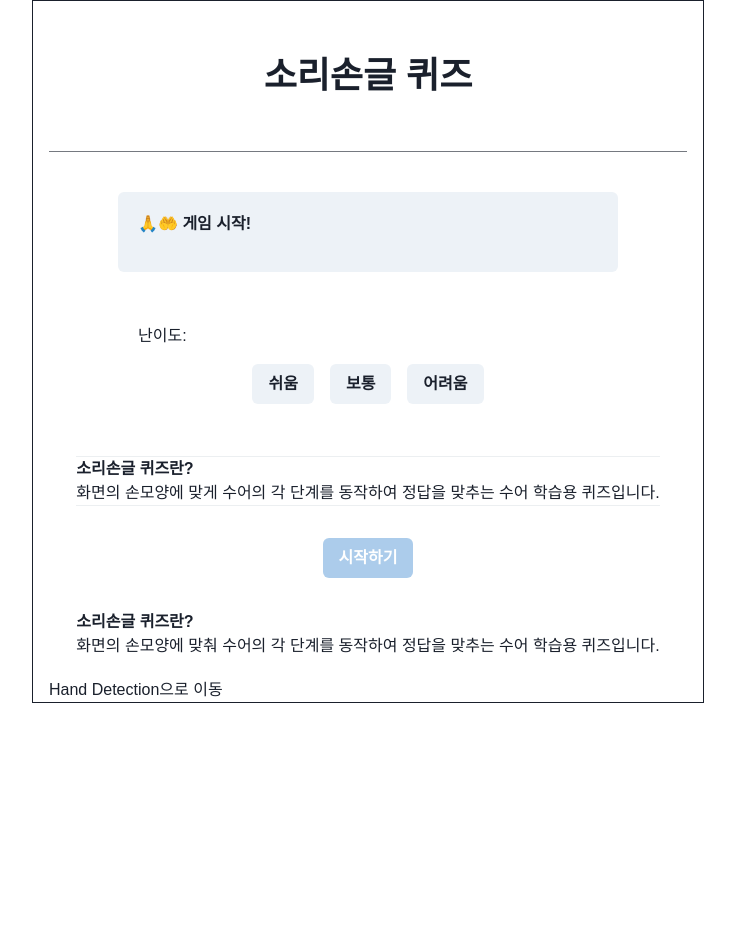
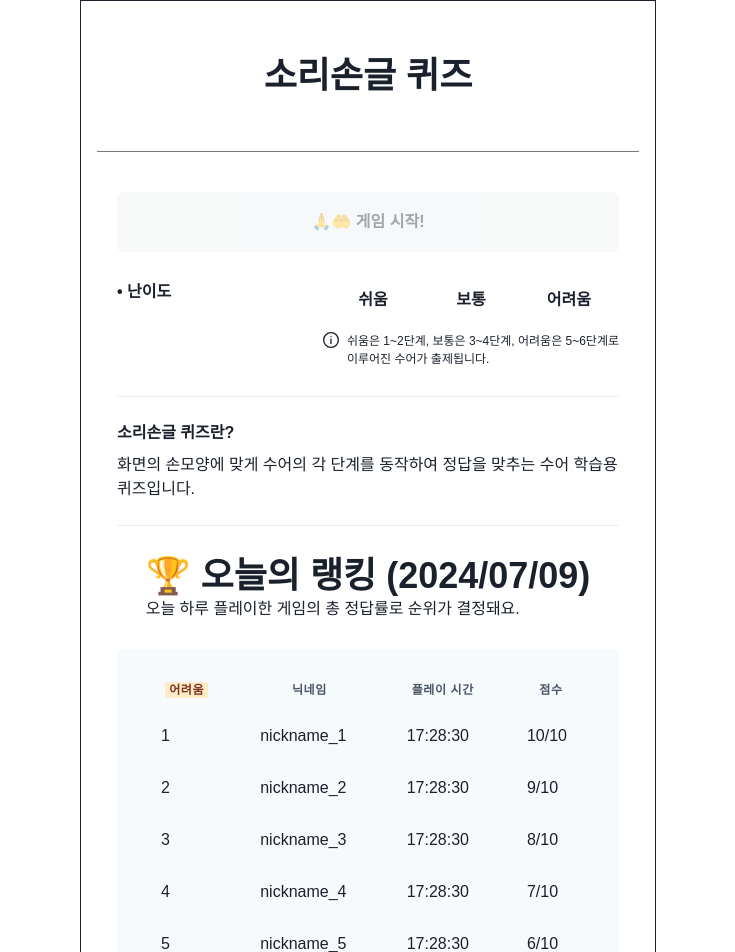
Before and after one commit to sign-muscat/frontSign, a React (Create React App) app: page / in a window 1280 px wide. Shown: the top 952 px of the page, without its empty margins (272-1007 px from the left). Before the commit the page ends 800 px from the top, so only its background shows below. Built offline with nearby package versions, Linux system fonts and the light colour scheme; a web font is replaced by a local one.

Commit message:
chose: main page design...

```diff
--- a/src/HandDetection.js
+++ b/src/HandDetection.js
@@ -1,5 +1,5 @@
 import React, { useRef, useState, useEffect } from 'react';
-import { Box, VStack, Heading, Text, Button, Image, Progress } from '@chakra-ui/react';
+import { Box, VStack, Text, Button, Image, Progress } from '@chakra-ui/react';
 import Webcam from 'react-webcam';
 import { Hands } from '@mediapipe/hands';
 import * as cam from '@mediapipe/camera_utils';
--- /dev/null
+++ b/src/components/item/RankTableItem.js
@@ -0,0 +1,16 @@
+import {Td, Tr} from "@chakra-ui/react";
+
+function RankTableItem ({rankNo, nickname, playtime, score}) {
+    return(
+        <>
+            <Tr>
+                <Td border={0}>{rankNo}</Td>
+                <Td border={0}>{nickname}</Td>
+                <Td border={0}>{playtime}</Td>
+                <Td border={0}>{score}</Td>
+            </Tr>
+        </>
+    );
+}
+
+export default RankTableItem;
--- /dev/null
+++ b/src/components/table/RankTable.js
@@ -0,0 +1,64 @@
+import {Badge, Table, Tbody, Td, Th, Thead, Tr} from "@chakra-ui/react";
+import RankTableItem from "../item/RankTableItem";
+import React from "react";
+
+function RankTable ({difficulty}) {
+
+    //test 데이터
+    const rankData = [
+        {
+            rankNo : 1,
+            nickname: "nickname_1",
+            playtime: '17:28:30',
+            score: "10/10"
+        },
+        {
+            rankNo : 2,
+            nickname: "nickname_2",
+            playtime: '17:28:30',
+            score: "9/10"
+        },
+        {
+            rankNo : 3,
+            nickname: "nickname_3",
+            playtime: '17:28:30',
+            score: "8/10"
+        },
+        {
+            rankNo : 4,
+            nickname: "nickname_4",
+            playtime: '17:28:30',
+            score: "7/10"
+        },
+        {
+            rankNo : 5,
+            nickname: "nickname_5",
+            playtime: '17:28:30',
+            score: "6/10"
+        }
+    ]
+    return (
+        <>
+            <Table textAlign="center">
+                <Thead>
+                    <Tr>
+                        <Th textAlign="center" border={0} fontStyle=''>
+                            <Badge colorScheme="orange">{difficulty}</Badge>
+                        </Th>
+                        <Th textAlign="center" border={0}>닉네임</Th>
+                        <Th textAlign="center" border={0}>플레이 시간</Th>
+                        <Th textAlign="center" border={0}>점수</Th>
+                    </Tr>
+                </Thead>
+                <Tbody>
+                {
+                    rankData ? rankData.map((data) =>
+                    <RankTableItem key={data.rankNo} rankNo={data.rankNo} nickname={data.nickname} playtime={data.playtime} score={data.score}/>
+                    ) : <Tr><Td colSpan={4}> 게임 플레이 데이터가 없습니다.</Td></Tr>
+                }
+                </Tbody>
+            </Table>
+        </>
+    );
+}
+export default RankTable;
--- a/src/layouts/MainLayout.js
+++ b/src/layouts/MainLayout.js
@@ -6,7 +6,7 @@ function MainLayout() {
 
     return (
         <main>
-            <Container maxW='2xl' border='1px solid'>
+            <Container maxW='xl' border='1px solid'>
 
                 <Header/>
                 <Divider mb={5}/>
--- a/src/pages/MainBody.js
+++ b/src/pages/MainBody.js
@@ -1,6 +1,8 @@
 import React, { useState } from 'react';
-import { Box, VStack, Button, Text, HStack } from '@chakra-ui/react';
-import HandDetection from '../HandDetection'; // HandDetection 컴포넌트를 별도 파일로 가정
+import {Box, VStack, Button, Text, HStack, Flex, Badge, Heading, Table} from '@chakra-ui/react';
+import HandDetection from '../HandDetection';
+import {InfoOutlineIcon} from "@chakra-ui/icons";
+import RankTable from "../components/table/RankTable"; // HandDetection 컴포넌트를 별도 파일로 가정
 
 function SorisonQuiz() {
     const [difficulty, setDifficulty] = useState(null);
@@ -21,51 +23,72 @@ function SorisonQuiz() {
     }
 
     return (
-        <VStack spacing={8} align="center" w="100%" p={5}>
-            <Box bg="gray.100" p={5} borderRadius="md" w="100%" maxW="500px">
-                <Text fontWeight="bold" mb={4}>🙏🤲 게임 시작!</Text>
-            </Box>
-            <Box p={5} borderRadius="md" w="100%" maxW="500px">
-                <Text mb={4}>난이도:</Text>
-                <HStack spacing={4} justify="center">
+        <VStack spacing={7} align="center" w="100%" p={5}>
+            <Button bg="blueGray.50" w="100%" minH="60px" onClick={startGame} isDisabled={!difficulty}>
+                🙏🤲 게임 시작!
+                {difficulty && (<Badge bg="amber.300" ml={3} p={1} fontSize={12}>{difficulty}</Badge>)}
+            </Button>
+
+            <Flex borderRadius="md" w="100%" justifyContent="space-between">
+                <Text fontWeight="bold">• 난이도</Text>
+                <Flex flexDirection="column">
+                    <HStack spacing={2} justify="center">
                         <Button
-                        colorScheme={difficulty === '하' ? 'yellow' : 'gray'}
-                        onClick={() => handleDifficultySelect('하')}
+                            minW="90px"
+                            variant={difficulty === '쉬움' ? 'amber' : 'gray'}
+                            onClick={() => handleDifficultySelect('쉬움')}
                         >
                             쉬움
                         </Button>
                         <Button
-                        colorScheme={difficulty === '중' ? 'yellow' : 'gray'}
-                        onClick={() => handleDifficultySelect('중')}
+                            minW="90px"
+                            variant={difficulty === '보통' ? 'amber' : 'gray'}
+                            onClick={() => handleDifficultySelect('보통')}
                         >
                             보통
                         </Button>
                         <Button
-                        colorScheme={difficulty === '상' ? 'yellow' : 'gray'}
-                        onClick={() => handleDifficultySelect('상')}
+                            minW="90px"
+                            variant={difficulty === '어려움' ? 'amber' : 'gray'}
+                            onClick={() => handleDifficultySelect('어려움')}
                         >
                             어려움
                         </Button>
                     </HStack>
-            </Box>
-            <Box borderY="1px" borderColor="blueGray.50">
-                <Text fontWeight="bold">소리손글 퀴즈란?</Text>
+                    <Flex mt={3}>
+                        <InfoOutlineIcon mr={2}/>
+                        <Text whiteSpace="pre-wrap" fontSize="12" fontWeight="500">
+                            쉬움은 1~2단계, 보통은 3~4단계, 어려움은 5~6단계로{"\n"}
+                            이루어진 수어가 출제됩니다.
+                        </Text>
+                    </Flex>
+                </Flex>
+            </Flex>
+
+            <Box borderY="1px" borderColor="blueGray.50" py={6} w="100%">
+                <Text fontWeight="bold" mb={2}>소리손글 퀴즈란?</Text>
                 <Text>화면의 손모양에 맞게 수어의 각 단계를 동작하여 정답을 맞추는 수어 학습용 퀴즈입니다.</Text>
             </Box>
-            <Button colorScheme="blue" onClick={startGame} isDisabled={!difficulty}>
-                시작하기
-            </Button>
-            {difficulty && (
-                <Text>
-                    {difficulty}을 선택하셨습니다. 시작하기 버튼을 눌러 게임을 시작하세요.
-                </Text>
-            )}
+
             <Box>
-                <Text fontWeight="bold">소리손글 퀴즈란?</Text>
-                <Text>
-                    화면의 손모양에 맞춰 수어의 각 단계를 동작하여 정답을 맞추는 수어 학습용 퀴즈입니다.
-                </Text>
+                <Heading>
+                    🏆 오늘의 랭킹 (2024/07/09)
+                </Heading>
+                <Text>오늘 하루 플레이한 게임의 총 정답률로 순위가 결정돼요.</Text>
             </Box>
+
+            <Box w="100%" bg="gray.50" borderRadius="lg" p={5}>
+                <Box>
+                    <RankTable difficulty="어려움"/>
+                </Box>
+                <Box borderY="1px" borderColor="blueGray.50" marginY={5}>
+                    <RankTable difficulty="보통"/>
+                </Box>
+                <Box>
+                    <RankTable difficulty="쉬움"/>
+                </Box>
+            </Box>
+
         </VStack>
     );
 }
--- a/src/theme/theme.js
+++ b/src/theme/theme.js
@@ -15,6 +15,37 @@ const theme = extendTheme({
             800: '#37474F',
             900: '#263238',
         },
+
+        amber: {
+            50: '#FFF8E1',
+            100: '#FFECB3',
+            200: '#FFE082',
+            300: '#FFD54F',
+            400: '#FFCA28',
+            500: '#FFC107',
+            600: '#FFB300',
+            700: '#FFA000',
+            800: '#FF8F00',
+            900: '#FF6F00',
+            A100: '#FFE57F',
+            A200: '#FFD740',
+            A300: '#FFC400',
+            A400: '#FFAB00',
+        },
     },
+    components: {
+        Button: {
+            variants : {
+                amber: {
+                    bg: "amber.300",
+                    color: "black",
+                    _hover : {
+                        bg: "amber.500",
+                        color: "black",
+                    }
+                }
+            }
+        },
+    }
 })
 export default theme;
```
Also changed, not shown: src/components/button/LevelButton.js (deleted, +0 -13 lines), 1 other file (tests, documents, lock files or other folders). Lines whose indentation alone changed are shown as unchanged.
